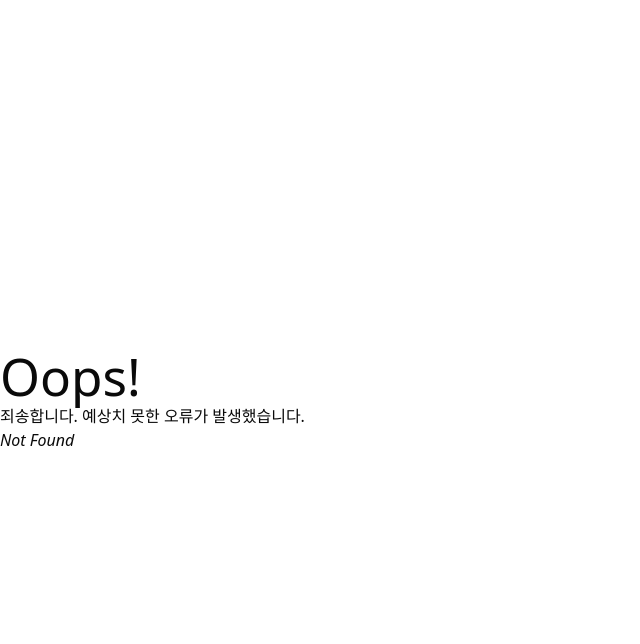
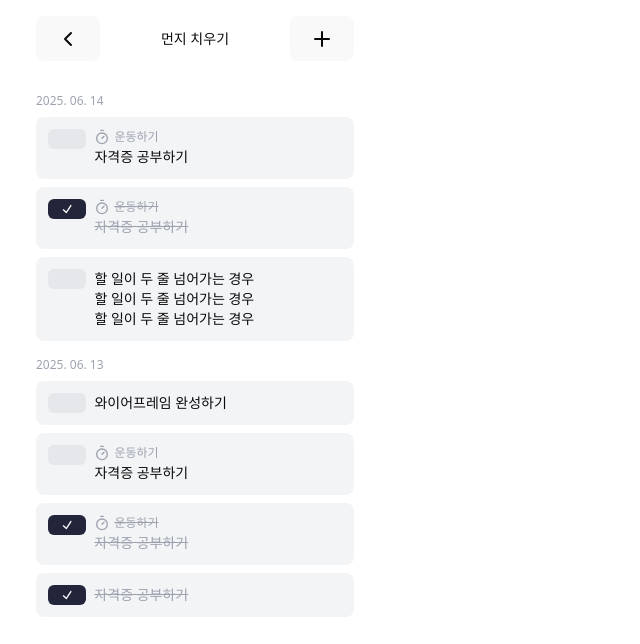
Before and after one commit to go2go-dev/go2go-front, a React (Vite) app: page /todo in a window 1280 px wide. Before the commit this address had no page. Shown: the top 644 px of the page, without its empty margins (0-640 px from the left). Built offline with nearby package versions, Linux system fonts and the light colour scheme.

Commit message:
feat : "먼지치우기" check & add

```diff
--- a/package.json
+++ b/package.json
@@ -23,6 +23,8 @@
 		]
 	},
 	"dependencies": {
+		"@radix-ui/react-checkbox": "^1.3.2",
+		"@radix-ui/react-icons": "^1.3.2",
 		"@radix-ui/react-separator": "^1.1.7",
 		"@radix-ui/react-slot": "^1.2.3",
 		"@radix-ui/themes": "^3.2.1",
--- /dev/null
+++ b/src/components/todo/TodoInput.tsx
@@ -0,0 +1,46 @@
+import { useState, useRef, useEffect } from 'react';
+
+interface TodoInputBarProps {
+  onClose?: () => void;
+}
+
+export default function TodoInputBar({ onClose }: TodoInputBarProps) {
+  const [showInput, setShowInput] = useState(false);
+  const [inputValue, setInputValue] = useState('');
+  const inputRef = useRef<HTMLInputElement>(null);
+
+  // + 버튼 눌렀을 때 input에 focus
+  useEffect(() => {
+    if (showInput && inputRef.current) {
+      inputRef.current.focus();
+    }
+  }, [showInput]);
+
+  return (
+    <div className="fixed bottom-0 left-0 right-0 bg-white border-t p-4 shadow-lg z-50">
+      <input
+        ref={inputRef}
+        type="text"
+        value={inputValue}
+        onChange={(e) => setInputValue(e.target.value)}
+        placeholder="할 일을 적어주세요"
+        className="w-full border p-2 rounded mb-2"
+      />
+
+      {/* 태그 버튼 */}
+      <div className="flex gap-2 overflow-x-auto">
+        <button className="bg-yellow-200 text-xs px-3 py-1 rounded-full whitespace-nowrap">
+          ⏱ 코딩 공부하기
+        </button>
+        <button className="bg-yellow-200 text-xs px-3 py-1 rounded-full whitespace-nowrap">
+          ⏱ 운동하기
+        </button>
+      </div>
+
+      {/* 닫기 버튼 */}
+      <button onClick={onClose} className="mt-3 text-sm text-gray-500 underline">
+        입력 닫기
+      </button>
+    </div>
+  );
+}
--- /dev/null
+++ b/src/components/todo/TodoItem.tsx
@@ -0,0 +1,50 @@
+import * as Checkbox from '@radix-ui/react-checkbox';
+import { TimerIcon } from 'lucide-react';
+import { CheckIcon } from '@radix-ui/react-icons';
+import { useState } from 'react';
+
+interface TodoItemProps {
+  text: string;
+  isChecked?: boolean;
+  isTag?: boolean;
+}
+
+export default function TodoItem({ text, isChecked = false, isTag = false }: TodoItemProps) {
+  const [checked, setChecked] = useState(isChecked);
+
+  return (
+    <div
+      className={`flex items-start gap-2 p-3 rounded-lg ${
+        checked ? 'bg-gray-100 text-gray-400 line-through' : 'bg-gray-100'
+      }`}
+    >
+      <Checkbox.Root
+        className={`
+		w-5 h-5 min-w-5 min-h-5
+		rounded-md flex items-center justify-center
+		bg-gray-200 data-[state=checked]:bg-[#23263B]
+		appearance-none outline-none border-none
+		transition-colors relative
+	`}
+        checked={checked}
+        onCheckedChange={(v) => setChecked(!!v)}
+        id={text}
+      >
+        <Checkbox.Indicator>
+          <CheckIcon className="w-4 h-4 text-white" />
+        </Checkbox.Indicator>
+      </Checkbox.Root>
+      <div className="text-sm flex-1">
+        <div className="flex flex-col whitespace-pre-wrap">
+          {isTag && (
+            <div className="flex items-center mb-0.5">
+              <TimerIcon className="w-4 h-4 text-gray-400 mr-1" />
+              <span className="text-xs text-gray-400 mr-1">운동하기</span>
+            </div>
+          )}
+          <span>{text}</span>
+        </div>
+      </div>
+    </div>
+  );
+}
--- /dev/null
+++ b/src/components/todo/TodoSection.tsx
@@ -0,0 +1,24 @@
+// components/TodoSection.tsx
+import TodoItem from "./TodoItem";
+
+interface TodoSectionProps {
+	date: string;
+	todos: {
+		text: string;
+		isChecked?: boolean;
+		isTag?: boolean;
+	}[];
+}
+
+export default function TodoSection({ date, todos }: TodoSectionProps) {
+	return (
+		<section className="mt-4">
+			<h2 className="text-xs text-gray-400 mb-2">{date}</h2>
+			<div className="flex flex-col gap-2">
+				{todos.map((todo, idx) => (
+					<TodoItem key={idx} {...todo} />
+				))}
+			</div>
+		</section>
+	);
+}
--- a/src/layouts/Layout.tsx
+++ b/src/layouts/Layout.tsx
@@ -1,9 +1,10 @@
 import { Outlet } from "react-router-dom";
+import MobileLayout from "./MobileLayout";
 
 export default function Layout() {
 	return (
-		<div>
+		<MobileLayout>
 			<Outlet />
-		</div>
+		</MobileLayout>
 	);
 }
--- /dev/null
+++ b/src/layouts/MobileLayout.tsx
@@ -0,0 +1,15 @@
+import React from "react";
+
+interface MobileLayoutProps {
+	children: React.ReactNode;
+}
+
+export default function MobileLayout({ children }: MobileLayoutProps) {
+	return (
+		<div className="bg-white flex flex-row justify-center w-full min-h-screen">
+			<div className="bg-white w-[390px] h-[844px] relative px-5">
+				{children}
+			</div>
+		</div>
+	);
+}
--- a/src/pages/Home.tsx
+++ b/src/pages/Home.tsx
@@ -1,5 +1,5 @@
 import { ChevronRightIcon, PlayIcon, UserIcon } from "lucide-react";
-
+import { useNavigate } from "react-router-dom";
 import { Button } from "@/components/ui/Button";
 import { Card, CardContent } from "@/components/ui/Card";
 
@@ -32,11 +32,9 @@ const timerCards = [
 ];
 
 export default function Home() {
+	const navigate = useNavigate();
 	return (
-		<div
-			className="bg-white flex flex-row justify-center w-full"
-			data-model-id="178:6506"
-		>
+		<div>
 			<div className="bg-white w-[390px] h-[844px] relative">
 				{/* Header */}
 				<header className="absolute w-[390px] h-[45px] top-[54px] left-0 flex items-center justify-between px-5">
@@ -59,7 +57,12 @@ export default function Home() {
 								할 일을 적고 해치워봐요
 							</span>
 						</div>
-						<Button variant="ghost" size="icon" className="mr-1">
+						<Button
+							variant="ghost"
+							size="icon"
+							className="mr-1"
+							onClick={() => navigate("/todo")}
+						>
 							<ChevronRightIcon className="h-6 w-6" />
 						</Button>
 					</CardContent>
--- a/src/pages/TodoApp.tsx
+++ b/src/pages/TodoApp.tsx
@@ -1,141 +1,93 @@
-import { ArrowLeftIcon, PlusCircleIcon } from "lucide-react";
-import { Button } from "@/components/ui/Button";
-import { Card, CardContent } from "@/components/ui/Card";
+import { useState, useRef, useEffect } from 'react';
+import TodoSection from '@/components/todo/TodoSection';
+import TodoItem from '@/components/todo/TodoItem';
+import { Plus, ChevronLeft } from 'lucide-react';
 
-type TodoItem = {
-	id: string;
-	text: string;
-	completed: boolean;
-	timerLabel?: string;
-};
+export default function TodoApp() {
+  const [isAdding, setIsAdding] = useState(false);
+  const [inputValue, setInputValue] = useState('');
+  const inputRef = useRef<HTMLInputElement>(null);
 
-type DateGroup = {
-	date: string;
-	todos: TodoItem[];
-};
-
-const todoData: DateGroup[] = [
+  const [todoData, setTodoData] = useState([
     {
-		date: "2025. 06. 14",
+      date: '2025. 06. 14',
       todos: [
-			{ id: "1", text: "자격증 공부하기", completed: false },
-			{ id: "2", text: "청소 하기", completed: true },
+        { text: '자격증 공부하기', isTag: true },
+        { text: '자격증 공부하기', isChecked: true, isTag: true },
         {
-				id: "3",
-				text: "할 일이 두 줄 넘어가는 경우할 일이 두 줄 넘어가는 경우 할 일이 두 줄 넘어가는 경우",
-				completed: true,
+          text: '할 일이 두 줄 넘어가는 경우\n할 일이 두 줄 넘어가는 경우\n할 일이 두 줄 넘어가는 경우',
         },
       ],
     },
     {
-		date: "2025. 06. 13",
+      date: '2025. 06. 13',
       todos: [
-			{ id: "4", text: "와이어프레임 완성하기", completed: false },
-			{
-				id: "5",
-				text: "자격증 공부하기",
-				completed: false,
-				timerLabel: "운동하기",
-			},
-			{
-				id: "6",
-				text: "자격증 공부하기",
-				completed: true,
-				timerLabel: "코딩 공부하기",
-			},
-			{ id: "7", text: "자격증 공부하기", completed: true },
+        { text: '와이어프레임 완성하기' },
+        { text: '자격증 공부하기', isTag: true },
+        { text: '자격증 공부하기', isTag: true, isChecked: true },
+        { text: '자격증 공부하기', isChecked: true },
       ],
     },
-];
+  ]);
 
-export default function Todo() {
+  // + 버튼 눌렀을 때 입력 상태로 변경
+  const startAdding = () => {
+    setIsAdding(true);
+    setTimeout(() => inputRef.current?.focus(), 0);
+  };
+
+  // 할 일 추가
+  const handleAddTodo = () => {
+    if (!inputValue.trim()) return;
+
+    setTodoData((prev) => {
+      const newTodo = { text: inputValue.trim(), isChecked: false }; // isChecked를 명시적으로 false로
+      const updated = [...prev];
+      updated[0].todos.unshift(newTodo); // 최신 날짜의 맨 위에 추가
+      return updated;
+    });
+
+    setInputValue('');
+    setIsAdding(false);
+  };
+
   return (
-		<div
-			className="bg-white flex flex-row justify-center w-full"
-			data-model-id="178:5830"
-		>
-			<div className="bg-white w-[390px] h-[844px] relative">
+    <div className="relative min-h-screen pb-24 bg-white">
       {/* Header */}
-				<div className="absolute w-[350px] h-11 top-[49px] left-5 flex items-center justify-between">
-					<Button variant="ghost" size="icon" className="p-0 h-6 w-6">
-						<ArrowLeftIcon className="h-6 w-6" />
-					</Button>
-
-					<div className="[font-family:'Pretendard-SemiBold',Helvetica] font-semibold text-black text-base text-center tracking-[0] leading-[22px] whitespace-nowrap">
-						할 일 처리기
+      <div className="flex justify-between items-center p-4">
+        <button>
+          <ChevronLeft />
+        </button>
+        <h1 className="text-sm font-semibold">먼지 치우기</h1>
+        <button onClick={startAdding}>
+          <Plus />
+        </button>
       </div>
 
-					<Button variant="ghost" size="icon" className="p-0 h-6 w-6">
-						<PlusCircleIcon className="h-6 w-6" />
-					</Button>
-				</div>
-
-				{/* Todo Lists by Date */}
-				{todoData.map((dateGroup, groupIndex) => (
-					<div
-						key={`date-${groupIndex}`}
-						className={`absolute w-[352px] h-auto left-5 ${
-							groupIndex === 0 ? "top-[98px]" : "top-[345px]"
-						}`}
-					>
-						<div className="font-button-medium-14p font-[number:var(--button-medium-14p-font-weight)] text-[#8c8f98] text-[length:var(--button-medium-14p-font-size)] tracking-[var(--button-medium-14p-letter-spacing)] leading-[var(--button-medium-14p-line-height)] [font-style:var(--button-medium-14p-font-style)]">
-							{dateGroup.date}
-						</div>
-
-						<div className="mt-[27px] space-y-[10px]">
-							{dateGroup.todos.map((todo, index) => (
-								<Card
-									key={todo.id}
-									className="bg-[#e1e1f3] rounded-[5px] border-none shadow-none"
-								>
-									<CardContent className="p-0 h-[60px] flex items-center">
-										<div className="flex items-center gap-2.5 px-2.5 py-0 w-full h-full">
-											<img
-												className="relative w-6 h-6"
-												alt="Todo checkbox"
-												src={
-													todo.completed
-														? "https://c.animaapp.com/mc0jdrt8AQ7iVs/img/icon---ionicons---filled---checkbox.svg"
-														: "https://c.animaapp.com/mc0jdrt8AQ7iVs/img/icon---ionicons---filled---square.svg"
-												}
+      {/* Todo Sections */}
+      <div className="px-4">
+        {/* 상단에 입력 중인 아이템 */}
+        {isAdding && (
+          <div className="flex items-start gap-2 p-3 rounded-lg bg-gray-100">
+            <div className="w-5 h-5 min-w-5 min-h-5 bg-gray-200 rounded-md" />
+            <input
+              ref={inputRef}
+              type="text"
+              className="text-sm flex-1 bg-transparent outline-none"
+              placeholder="할 일을 적어주세요"
+              value={inputValue}
+              onChange={(e) => setInputValue(e.target.value)}
+              onKeyDown={(e) => {
+                if (e.key === 'Enter') handleAddTodo();
+                if (e.key === 'Escape') setIsAdding(false);
+              }}
             />
-
-											<div className="flex flex-col justify-center w-[287px]">
-												{todo.timerLabel && (
-													<div className="inline-flex items-center gap-1">
-														<img
-															className="w-[13px] h-[13px]"
-															alt="Timer icon"
-															src="https://c.animaapp.com/mc0jdrt8AQ7iVs/img/material-symbols-timer-outline-rounded.svg"
-														/>
-														<div className="[font-family:'Pretendard-Regular',Helvetica] font-normal text-[#8c8f98] text-[11px] text-center tracking-[-0.22px] leading-[normal] whitespace-nowrap">
-															{todo.timerLabel}
-														</div>
           </div>
         )}
 
-												<div
-													className={`${
-														todo.completed
-															? "font-button-14p font-[number:var(--button-14p-font-weight)] text-[#8c8f98] text-[length:var(--button-14p-font-size)] tracking-[var(--button-14p-letter-spacing)] leading-[var(--button-14p-line-height)] line-through [font-style:var(--button-14p-font-style)]"
-															: "font-button-medium-14p font-[number:var(--button-medium-14p-font-weight)] text-black text-[length:var(--button-medium-14p-font-size)] tracking-[var(--button-medium-14p-letter-spacing)] leading-[var(--button-medium-14p-line-height)] [font-style:var(--button-medium-14p-font-style)]"
-													}`}
-												>
-													{todo.text}
-												</div>
-											</div>
-										</div>
-									</CardContent>
-								</Card>
+        {todoData.map((section, idx) => (
+          <TodoSection key={idx} {...section} />
         ))}
-						</div>
-					</div>
-				))}
-
-				{/* Home Indicator */}
-				<div className="fixed w-[390px] h-[33px] top-[811px] left-0 flex justify-center items-center">
-					<div className="w-[135px] h-[5px] bg-black rounded-[100px]" />
-				</div>
       </div>
     </div>
   );
--- a/src/router.tsx
+++ b/src/router.tsx
@@ -21,7 +21,7 @@ export const router = createBrowserRouter([
 				element: <Login />,
 			},
 			{
-				path: "register",
+				path: "todo",
 				element: <TodoApp />,
 			},
 			{
```
Also changed, not shown: 2 other files (tests, documents, lock files or other folders). Lines whose indentation alone changed are shown as unchanged.
